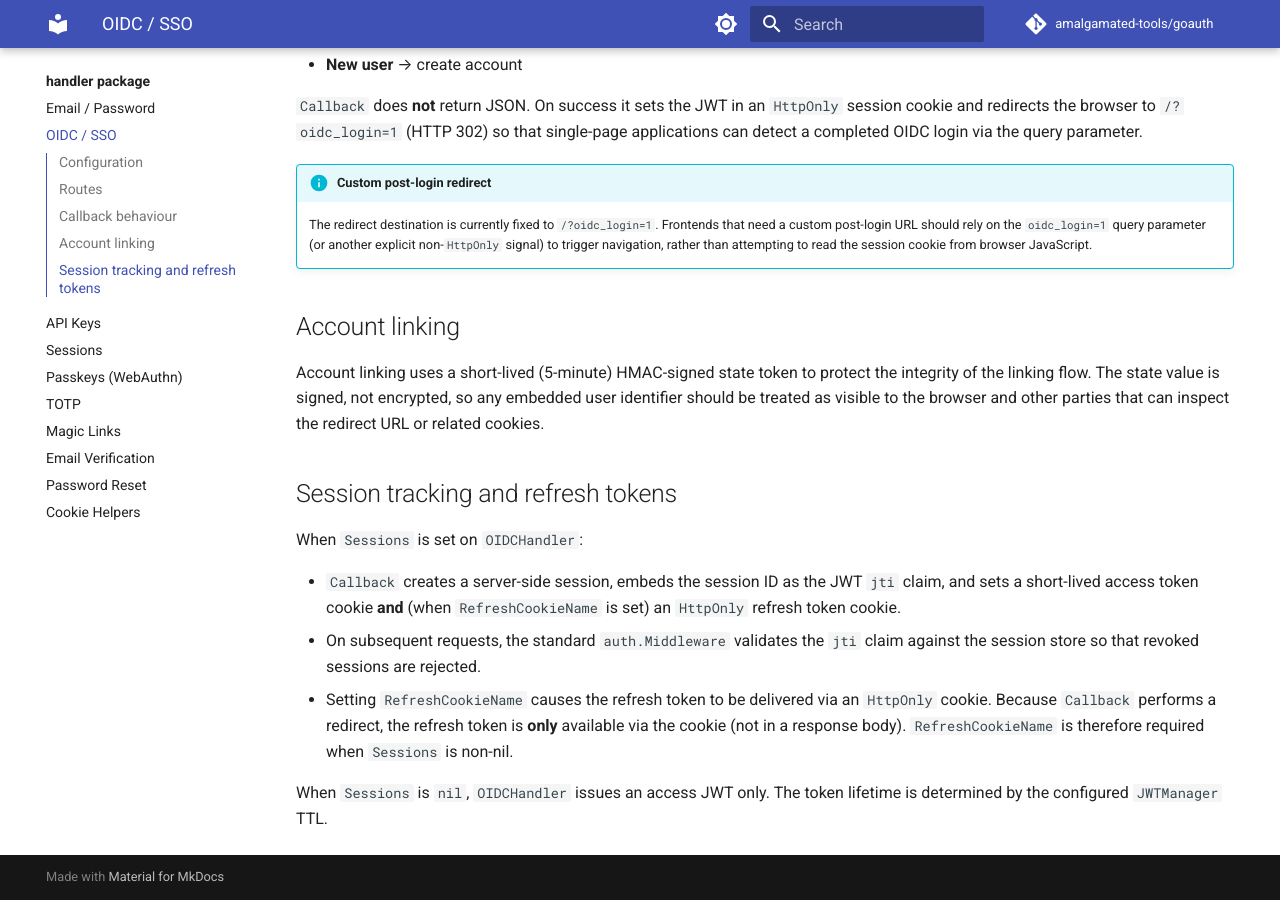
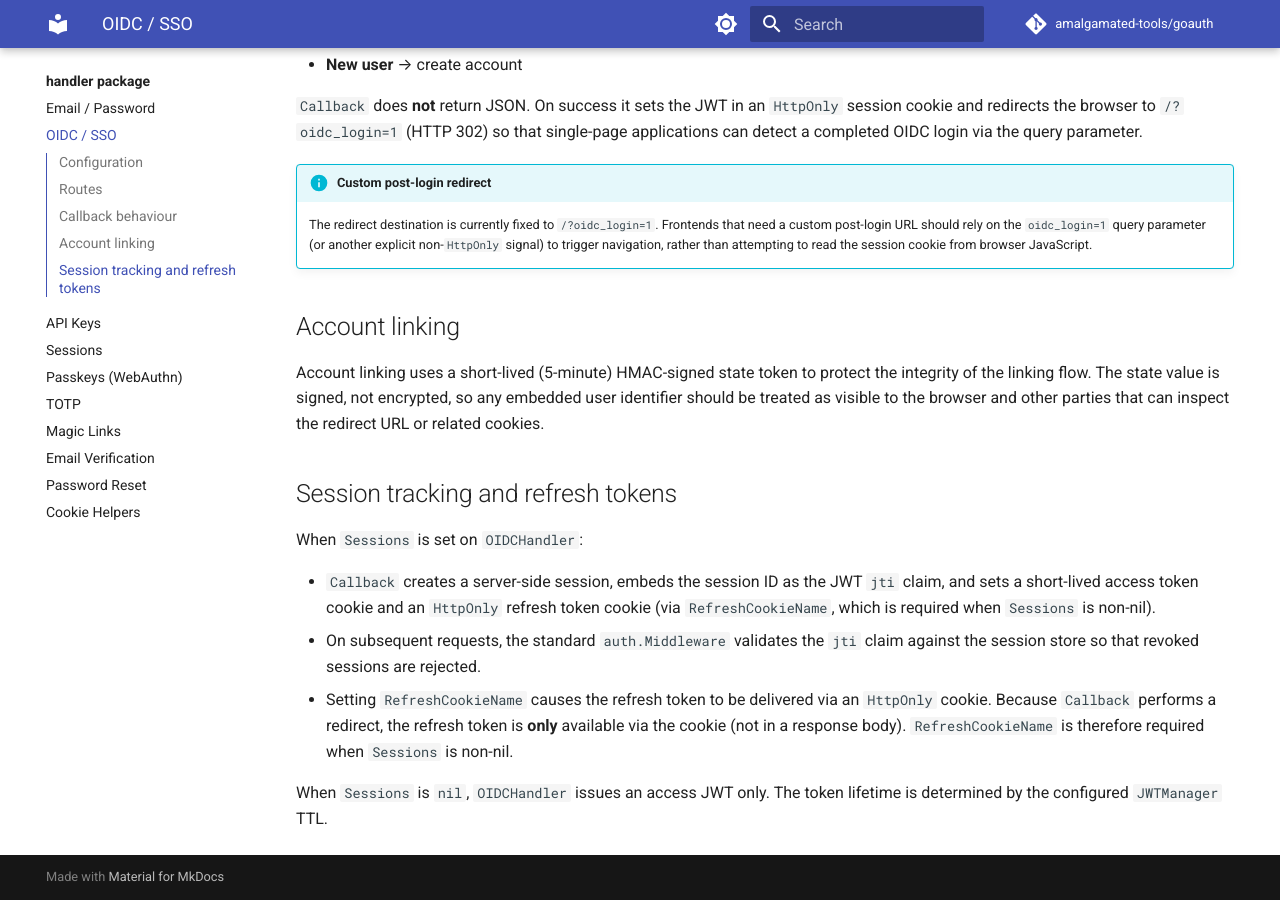
Before and after one commit to amalgamated-tools/goauth, an MkDocs documentation site: the page built from docs/handler/oidc.md, in a window 1280 px wide and 900 px high, scrolled down 1073 px. Built offline with MkDocs 1.6.1 and Material for MkDocs 9.7.7, drawn with Linux system fonts in a browser that asks for light colours; comment, search, counter and statistics services are not loaded.

Commit message:
docs: address review comments on enumeration note, oidc parenthetical, and passkeys auth.Config snippet

```diff
--- a/docs/handler/oidc.md
+++ b/docs/handler/oidc.md
@@ -53,7 +53,7 @@ Account linking uses a short-lived (5-minute) HMAC-signed state token to protect
 
 When `Sessions` is set on `OIDCHandler`:
 
-- `Callback` creates a server-side session, embeds the session ID as the JWT `jti` claim, and sets a short-lived access token cookie **and** (when `RefreshCookieName` is set) an `HttpOnly` refresh token cookie.
+- `Callback` creates a server-side session, embeds the session ID as the JWT `jti` claim, and sets a short-lived access token cookie and an `HttpOnly` refresh token cookie (via `RefreshCookieName`, which is required when `Sessions` is non-nil).
 - On subsequent requests, the standard `auth.Middleware` validates the `jti` claim against the session store so that revoked sessions are rejected.
 - Setting `RefreshCookieName` causes the refresh token to be delivered via an `HttpOnly` cookie. Because `Callback` performs a redirect, the refresh token is **only** available via the cookie (not in a response body). `RefreshCookieName` is therefore required when `Sessions` is non-nil.
 
```
Also changed, not shown: docs/handler/magic-links.md (+1 -1 lines), docs/handler/passkeys.md (+1 -1 lines).
